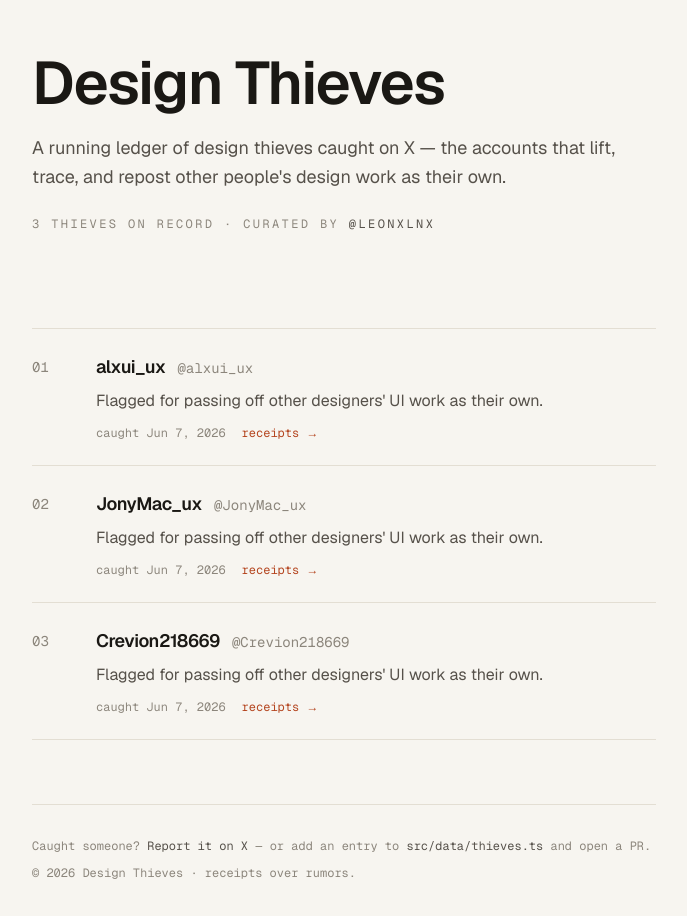
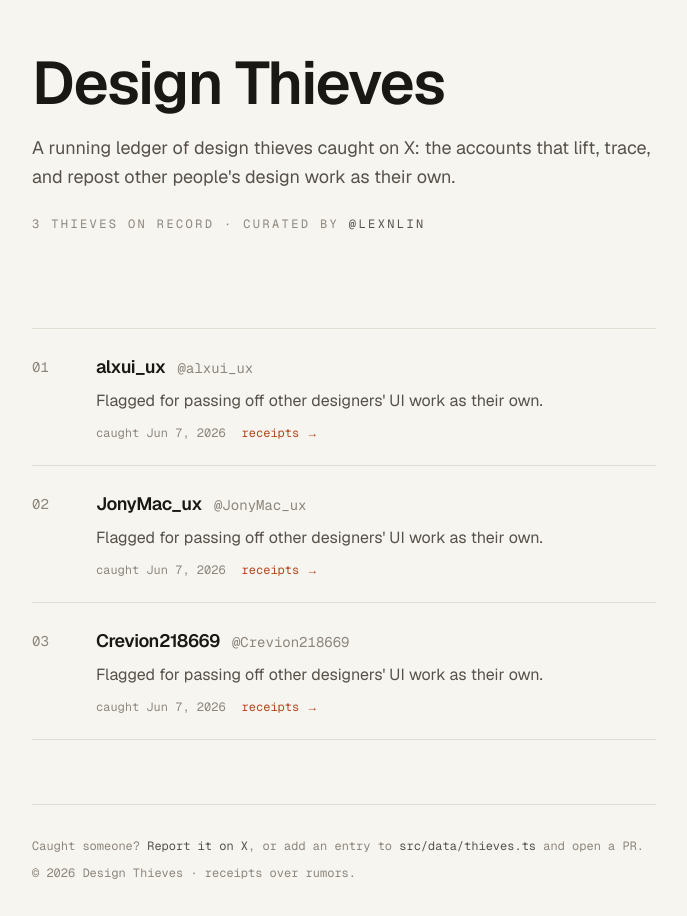
Before and after one commit to Leonxlnx/designthieves, a Next.js app: page / in a window 1280 px wide. Shown: the part 100-1016 px from the top of the page, without its empty margins (296-983 px from the left). Built offline with nearby package versions, Linux system fonts and the light colour scheme.

Commit message:
Use @LexnLin handle and remove em-dashes from copy
Co-Authored-By: Leon Lin <lexn.lin8@gmail.com>

```diff
--- a/src/app/layout.tsx
+++ b/src/app/layout.tsx
@@ -13,7 +13,7 @@ const geistMono = Geist_Mono({
 });
 
 const description =
-  "A running ledger of design thieves caught on X — the people who lift, trace, and repost other people's design work as their own.";
+  "A running ledger of design thieves caught on X: the people who lift, trace, and repost other people's design work as their own.";
 
 export const metadata: Metadata = {
   metadataBase: new URL("https://designthieves-on-x.vercel.app"),
--- a/src/app/page.tsx
+++ b/src/app/page.tsx
@@ -3,7 +3,7 @@ import { ThiefRow } from "@/components/ThiefRow";
 
 const REPORT_URL =
   "https://x.com/intent/tweet?text=" +
-  encodeURIComponent("@Leonxlnx I caught a design thief: ");
+  encodeURIComponent("@LexnLin I caught a design thief: ");
 
 export default function Home() {
   const count = thieves.length;
@@ -31,18 +31,18 @@ export default function Home() {
           Design Thieves
         </h1>
         <p className="mt-5 max-w-prose text-lg leading-relaxed text-ink-soft">
-          A running ledger of design thieves caught on X — the accounts that
+          A running ledger of design thieves caught on X: the accounts that
           lift, trace, and repost other people&apos;s design work as their own.
         </p>
         <p className="mt-6 font-mono text-xs uppercase tracking-[0.2em] text-ink-faint">
           {count} {count === 1 ? "thief" : "thieves"} on record · curated by{" "}
           <a
-            href="https://x.com/Leonxlnx"
+            href="https://x.com/LexnLin"
             target="_blank"
             rel="noopener noreferrer"
             className="text-ink-soft underline-offset-4 hover:text-accent hover:underline"
           >
-            @Leonxlnx
+            @LexnLin
           </a>
         </p>
       </section>
@@ -73,8 +73,9 @@ export default function Home() {
             className="text-ink-soft underline-offset-4 hover:text-accent hover:underline"
           >
             Report it on X
-          </a>{" "}
-          — or add an entry to{" "}
+          </a>
+          ,{" "}
+          or add an entry to{" "}
           <code className="text-ink-soft">src/data/thieves.ts</code> and open a
           PR.
         </p>
--- a/src/data/thieves.ts
+++ b/src/data/thieves.ts
@@ -1,5 +1,5 @@
 // ─────────────────────────────────────────────────────────────────────────────
-// Design Thieves — the data source.
+// Design Thieves: the data source.
 //
 // This is the ONLY file you need to edit to add a new entry. Append an object
 // to the `thieves` array below and the site updates automatically.
@@ -18,11 +18,11 @@ export type Thief = {
   stolenFrom?: string;
   /** ISO date string for when they were caught, e.g. "2026-06-07" (optional). */
   caughtOn?: string;
-  /** Link to the receipts — the offending post or thread (optional). */
+  /** Link to the receipts: the offending post or thread (optional). */
   evidenceUrl?: string;
 };
 
-// The ledger. Add new catches here — newest at the top.
+// The ledger. Add new catches here, newest at the top.
 //
 // The notes below are neutral placeholders; refine the `note`, add a
 // `stolenFrom`, a `name`, or swap `evidenceUrl` for a direct link to the
--- a/src/lib/thieves.ts
+++ b/src/lib/thieves.ts
@@ -5,7 +5,7 @@ export function xProfileUrl(handle: string): string {
   return `https://x.com/${handle.replace(/^@/, "")}`;
 }
 
-/** True only for well-formed http(s) URLs — guards against broken evidence links. */
+/** True only for well-formed http(s) URLs; guards against broken evidence links. */
 export function isHttpUrl(url?: string): boolean {
   if (!url) return false;
   try {
```
Also changed, not shown: 1 other file (tests, documents, lock files or other folders).
